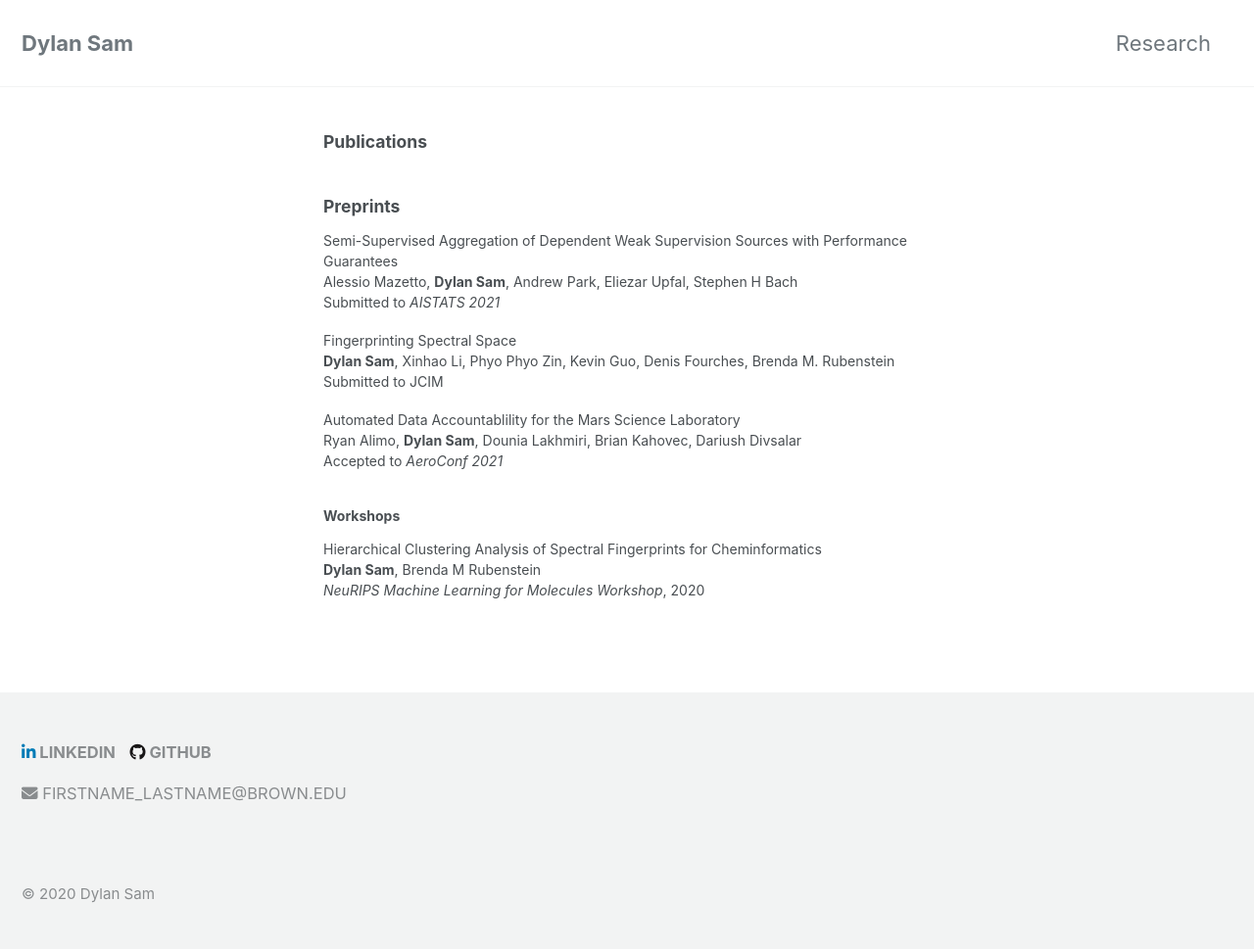
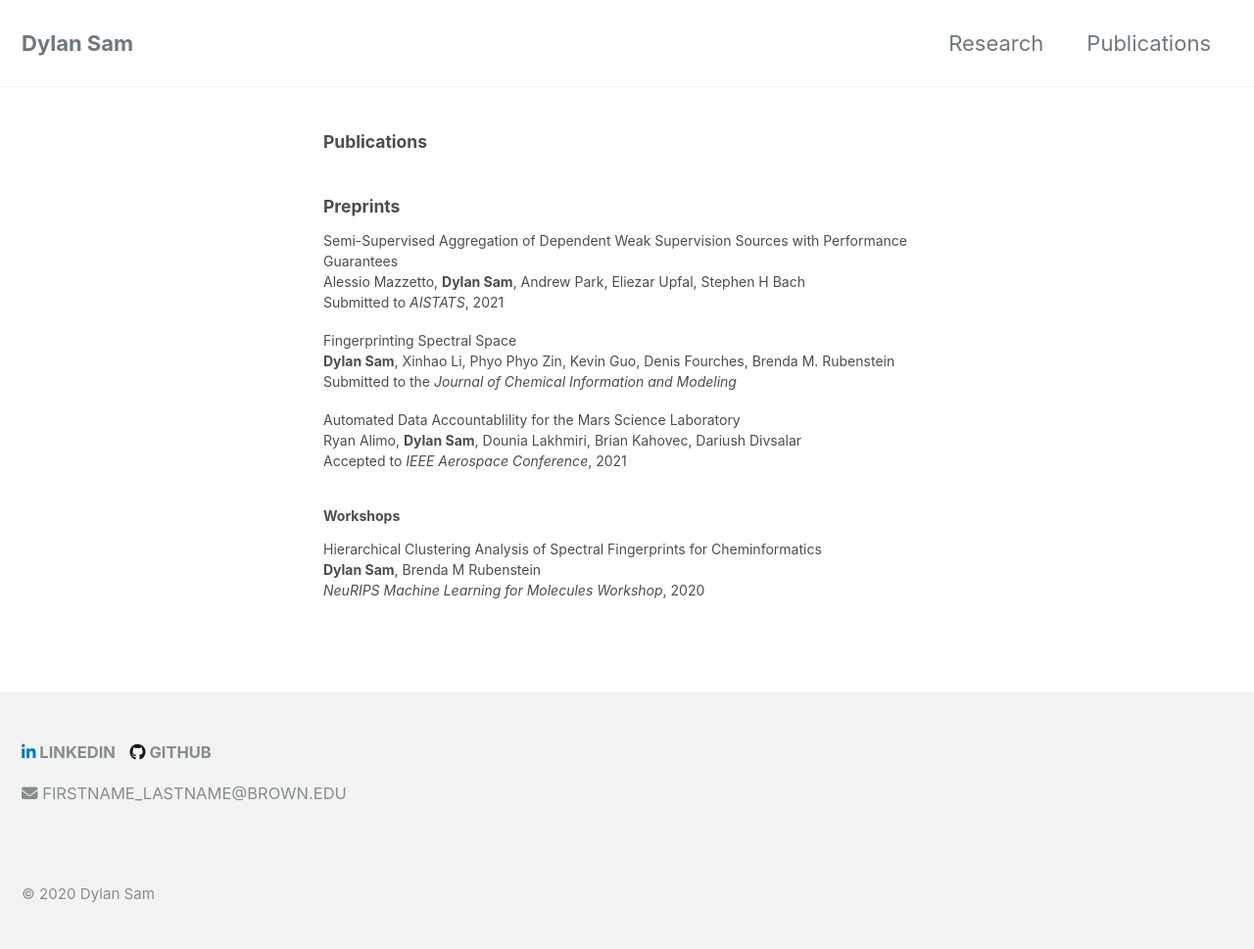
Before and after one commit to dsam99/dsam99.github.io, a Jekyll site: the page built from publications.md, in a window 1280 px wide. Shown: the whole page at 98% size. Built offline with Jekyll 4.4.1, drawn with Linux system fonts in a browser that asks for light colours; cached includes are drawn as plain includes; nearby versions of some CDN libraries.

Commit message:
fixing and adding pubs section

```diff
--- a/_data/navigation.yml
+++ b/_data/navigation.yml
@@ -2,7 +2,7 @@
 main:
   - title: "Research"
     url: /research
-  # - title: "Publications"
-  #   url: /publications
+  - title: "Publications"
+    url: /publications
   # - title: "Experience"
   #   url: /experience
--- a/_layouts/publications.html
+++ b/_layouts/publications.html
@@ -11,16 +11,16 @@ author_profile: false
 
  			<p class="title"> Semi-Supervised Aggregation of Dependent Weak Supervision Sources with Performance Guarantees <br>
  			{% comment %} <p class="title"> (name obscured for anonymous review) <br>  {% endcomment %}
-				Alessio Mazetto, <strong>Dylan Sam</strong>, Andrew Park, Eliezar Upfal, Stephen H Bach <br>
-				Submitted to <i> AISTATS 2021 </i></p>
+				Alessio Mazzetto, <strong>Dylan Sam</strong>, Andrew Park, Eliezar Upfal, Stephen H Bach <br>
+				Submitted to <i>AISTATS</i>, 2021</p>
 
 			<p class="title"> Fingerprinting Spectral Space <br>
 				<strong>Dylan Sam</strong>, Xinhao Li, Phyo Phyo Zin, Kevin Guo, Denis Fourches, Brenda M. Rubenstein <br>
-				Submitted to JCIM <br>
+				Submitted to the <i>Journal of Chemical Information and Modeling</i> <br>
 			</p>
  			<p class="title"> Automated Data Accountablility for the Mars Science Laboratory <br>
 				Ryan Alimo, <strong>Dylan Sam</strong>, Dounia Lakhmiri, Brian Kahovec, Dariush Divsalar <br>
-				Accepted to <i> AeroConf 2021 </i></p>
+				Accepted to <i>IEEE Aerospace Conference</i>, 2021</p>
 
 	<h3 class="abstracts-title">Workshops</h3>
 
```
